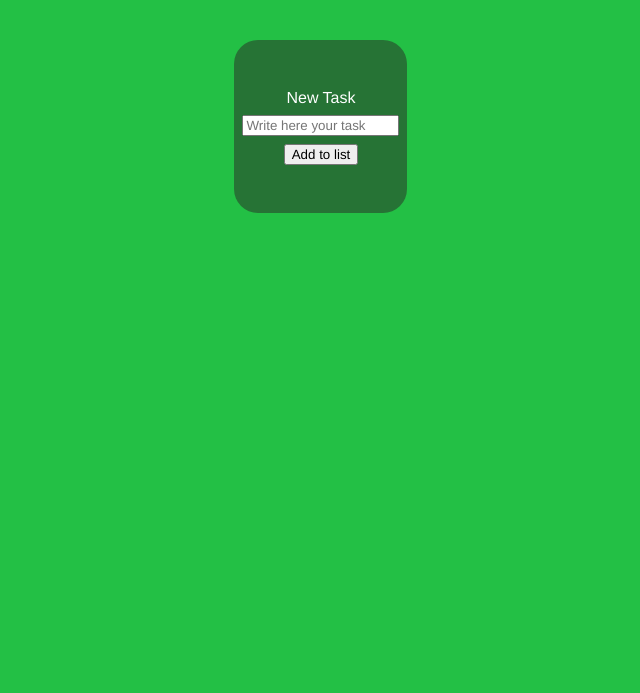
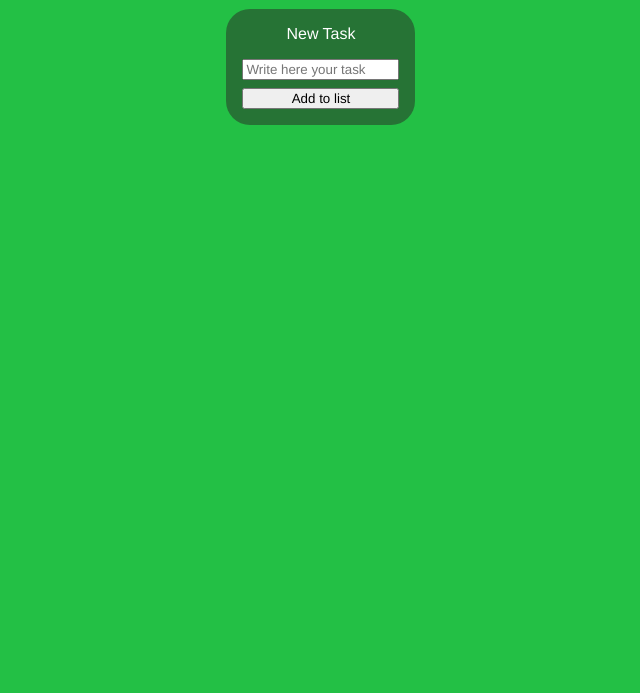
Before and after one commit to FrstF4ll/web-todo-ts, a website built with Vite: page index.html in a window 1280 px wide. Shown: the part 107-800 px from the top of the page, without its empty margins (319-959 px from the left). Built offline with nearby package versions, Linux system fonts and the light colour scheme.

Commit message:
style(error-msg): modify error message and parent container to not overlap on the list.
- Force error message to display inline
- Removed aspect ratio which was causing some issues.

```diff
--- a/index.html
+++ b/index.html
@@ -11,10 +11,14 @@
   <header>
     <h1>Web todolist app</h1>
     <section id="user-input">
-          <label for="todo-input" id="todo-label">New Task</label>
-          <p id="error-msg" class="hidden" aria-live="polite">ERROR: Task description cannot be empty</p>
-          <input id="todo-input" placeholder="Write here your task">
-          <button id="add-todo-button">Add to list</button>
+          <div>
+            <label for="todo-input" id="todo-label">New Task</label>
+            <p id="error-msg" class="hidden" aria-live="polite">ERROR: Task cannot be empty</p>
+          </div>
+          <div class="user-input-layout">
+            <input id="todo-input" placeholder="Write here your task">
+            <button id="add-todo-button">Add to list</button>
+          </div>
       </section>
   </header>
   <ul>
--- a/src/style.css
+++ b/src/style.css
@@ -2,6 +2,7 @@ html,
 body {
   padding: 0;
   margin: 0;
+  box-sizing: border-box;
   background-color: #23c045;
 }
 
@@ -24,6 +25,7 @@ ul {
 .hidden {
   display: none;
 }
+
 header {
   /* grid layout */
   display: grid;
@@ -40,6 +42,10 @@ h1 {
   text-align: center;
 }
 
+.user-input-layout {
+  gap: 0.5rem;
+}
+
 #user-input {
   grid-row: 2;
   grid-column: 2;
@@ -48,11 +54,20 @@ h1 {
   flex-direction: column;
   align-items: center;
   justify-content: center;
-  gap: 0.5rem;
+  gap: 1rem;
 
   background-color: #267335;
   border-radius: 24px;
   color: white;
-  padding: 0.5rem;
-  aspect-ratio: 1 / 1;
+  padding: 1rem;
 }
+
+#user-input > * {
+  display: flex;
+  flex-direction: column;
+  text-align: center;
+}
+
+#error-msg {
+  white-space: nowrap;
+}
```
